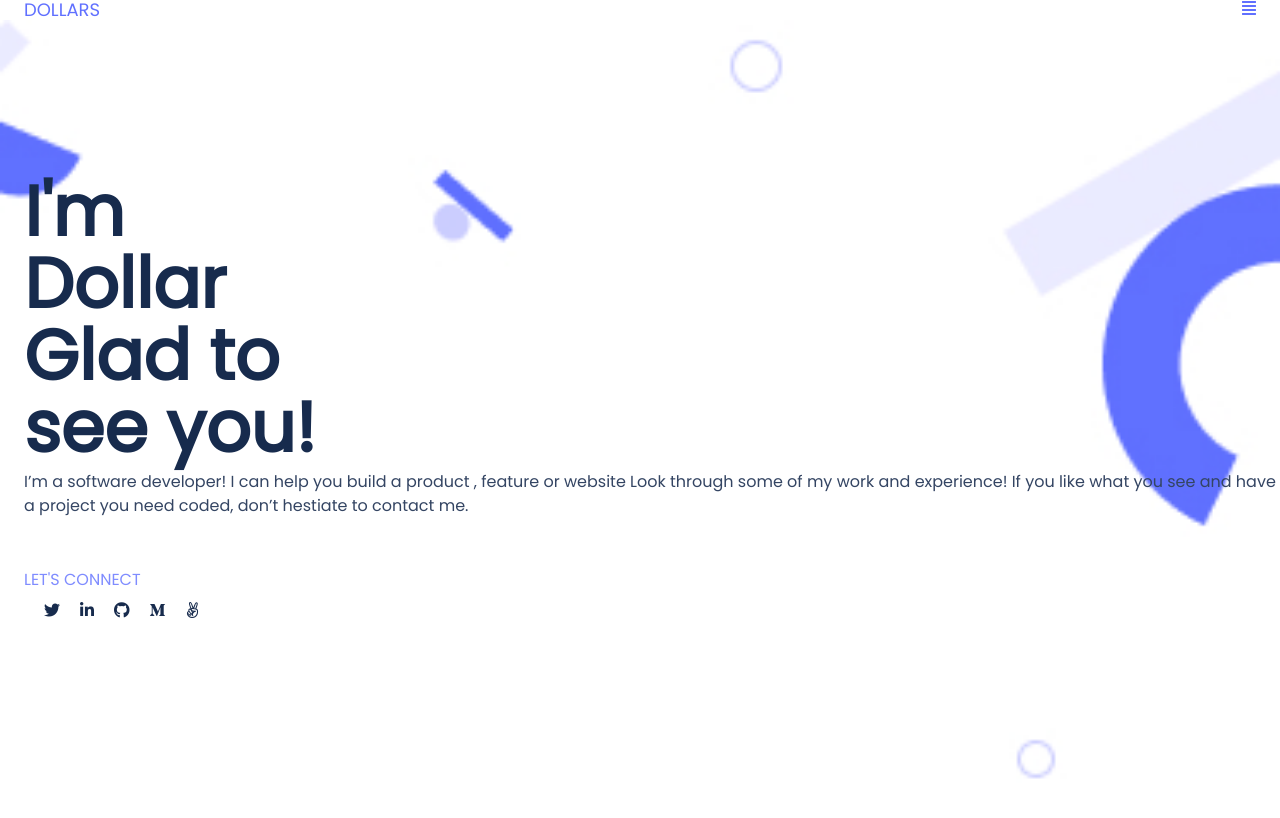
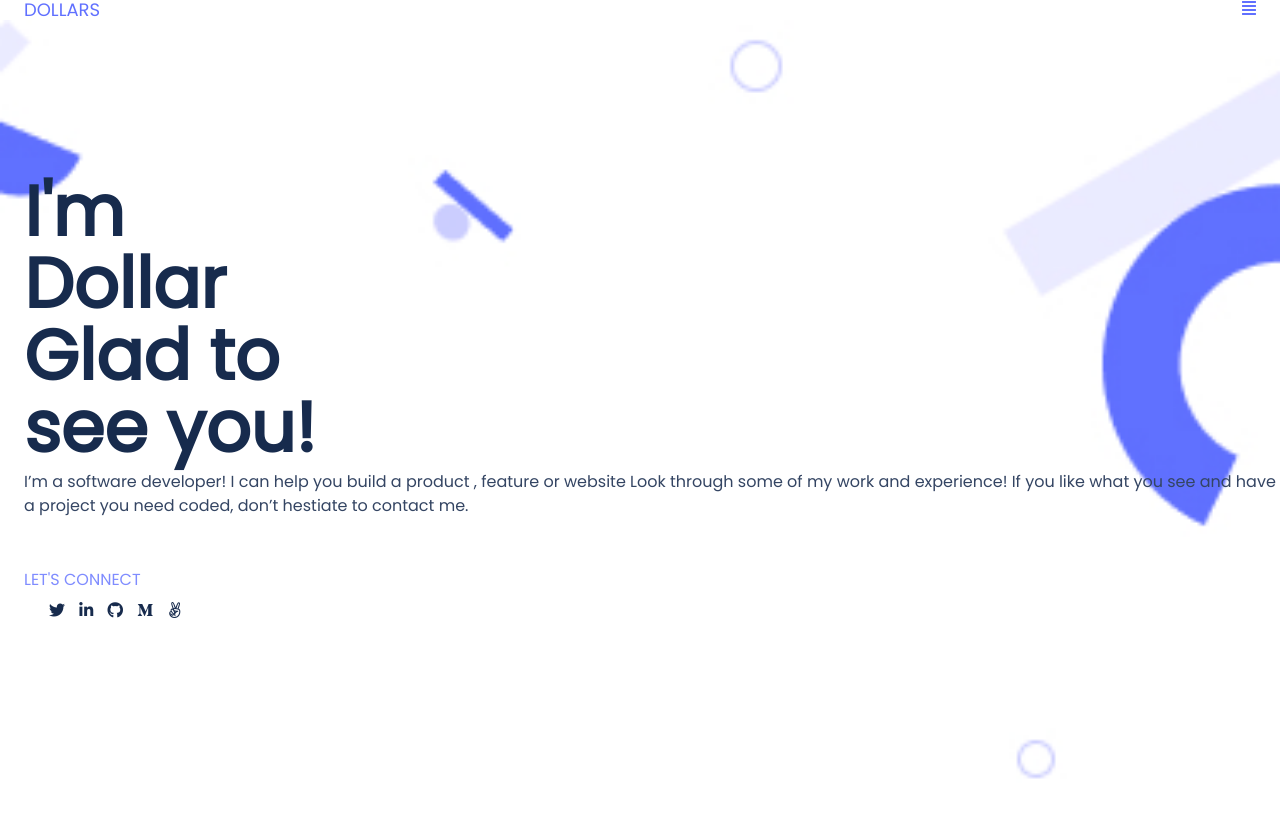
Before and after one commit to abdullah-cyber/portfolio, a website: page index.html in a window 1280 px wide. Drawn offline with Linux system fonts and the light colour scheme.

Commit message:
feat: update my code

```diff
--- a/css/reset.css
+++ b/css/reset.css
@@ -57,5 +57,7 @@ font-family: 'Poppins', sans-serif;
 }
 .flex_container_2 a {
     color: #172b4d;
+    text-decoration: none;
+    padding: 0px 5px;
 
   }
--- a/index.html
+++ b/index.html
@@ -37,31 +37,18 @@
       <div class="connect"><p>LET'S CONNECT</p></div>
 
       <div class="flex_container_2">
-        <div class="twitter_logo">
-          <a href="">
-            <i class="fab fa-twitter"></i>
+        <div class="logos">
+          <a href="" aria-label="Twitter" class="fab fa-twitter twitter_logo">
           </a>
-        </div>
-        <div>
-          <a href="">
-            <i class="fab fa-linkedin-in"></i>
+          <a href="" class="fab fa-linkedin-in" aria-label="linkedin">
           </a>
-        </div>
-        <div class="github_logo">
-          <a href="">
-            <i class="fab fa-github"></i>
+          <a href="" class="github_logo fab fa-github" aria-label="github">
           </a>
-        </div>
-        <div class="m_logo">
-          <a href="">
-            <i class="fab fa-medium-m"></i>
+
+          <a href="" class="fab fa-medium-m m_logo" aria-label="mLogo">
           </a>
-        </div>
-        <div class="angellist_logo">
-          <a href="">
-            <i class="fab fa-angellist"></i>
+          <a href="" class="angellist_logo fab fa-angellist" aria-label="angellist">
           </a>
-        </div>
       </div>
     </main>
   </body>
```
